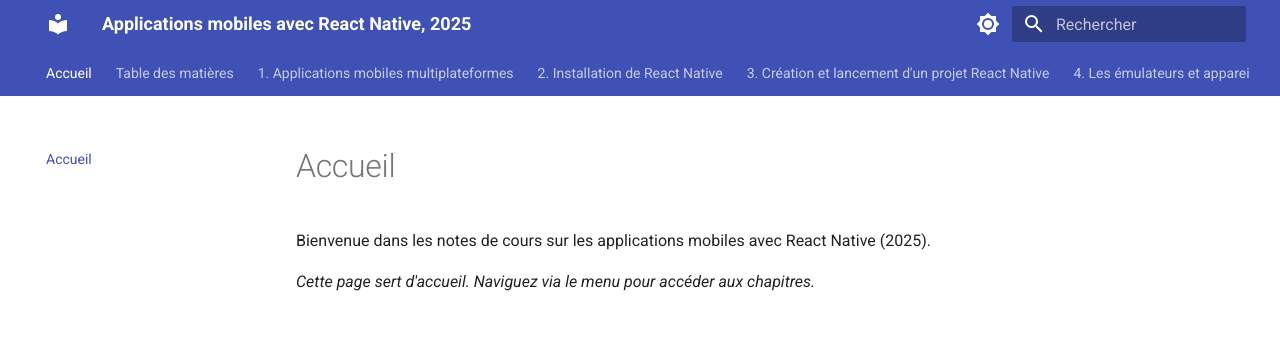
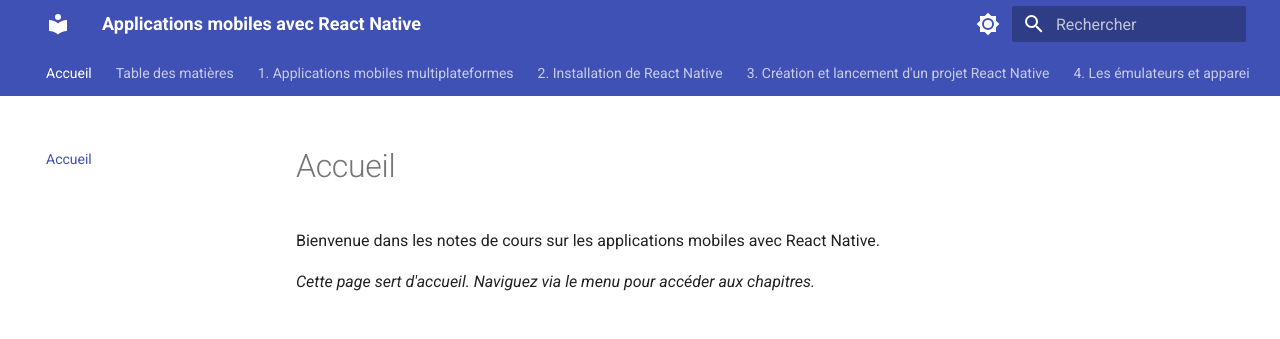
Before and after one commit to Apps-Mobiles-2-Victo/notes_de_cours_react_native, an MkDocs documentation site: the page built from docs/index.md, in a window 1280 px wide. Shown: the top 339 px of the page. Built offline with MkDocs 1.6.1 and Material for MkDocs 9.7.7, drawn with Linux system fonts in a browser that asks for light colours.

Commit message:
Remove year from site name and index page introduction

```diff
--- a/docs/index.md
+++ b/docs/index.md
@@ -1,5 +1,5 @@
 # Accueil
 
-Bienvenue dans les notes de cours sur les applications mobiles avec React Native (2025).
+Bienvenue dans les notes de cours sur les applications mobiles avec React Native.
 
 _Cette page sert d'accueil. Naviguez via le menu pour accéder aux chapitres._
--- a/mkdocs.yml
+++ b/mkdocs.yml
@@ -1,4 +1,4 @@
-site_name: 'Applications mobiles avec React Native, 2025'
+site_name: 'Applications mobiles avec React Native'
 site_description: Notes de cours pour le développement d'applications mobiles Android
   avec Jetpack Compose et Kotlin - 420-5B4-VI
 site_author: Christiane Lagacé
```
